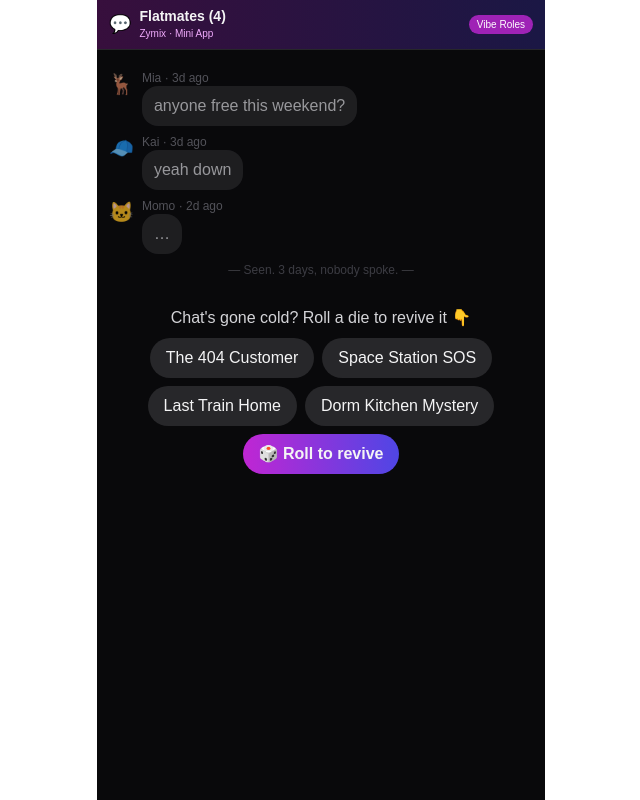
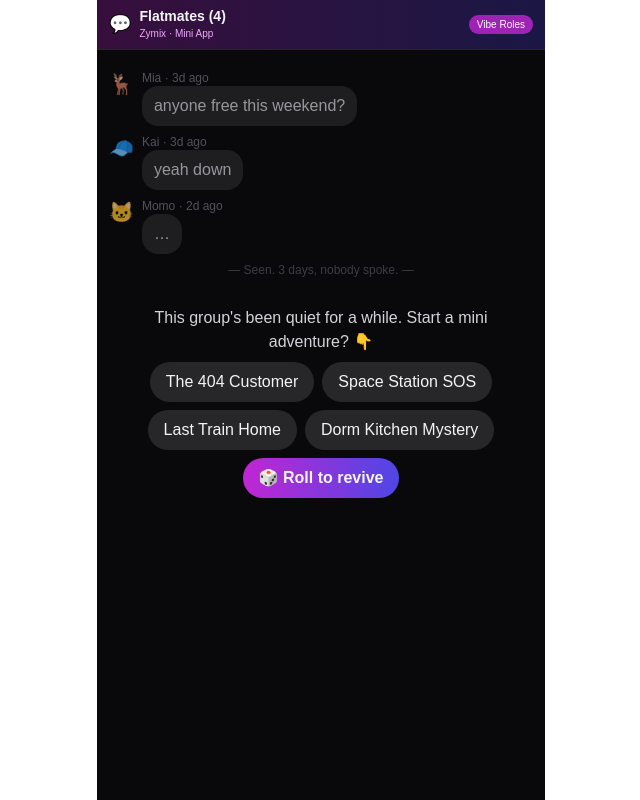
Before and after one commit to suzyeth/vibe-roles, a Next.js app: page / in a window 1280 px wide. Shown: the whole page, without its empty margins (319-959 px from the left). Built offline with nearby package versions, Linux system fonts and the light colour scheme.

Commit message:
feat: cold-group prompt copy -> 72h quiet wording (SPEC/DESIGN §3.1)

```diff
--- a/app/page.tsx
+++ b/app/page.tsx
@@ -125,7 +125,7 @@ export default function Home() {
           <div>
             <DeadGroup msgs={DEAD_GROUP} />
             <div className="p-4 text-center">
-              <div className="mb-2 text-zinc-300">Chat&apos;s gone cold? Roll a die to revive it 👇</div>
+              <div className="mb-2 text-zinc-300">This group&apos;s been quiet for a while. Start a mini adventure? 👇</div>
               <div className="flex flex-wrap justify-center gap-2">
                 {QUEST_THEMES.map((t) => (
                   <button key={t} type="button" onClick={() => start(t)} className="rounded-full bg-zinc-800 px-4 py-2 hover:bg-fuchsia-700">{t}</button>
```
